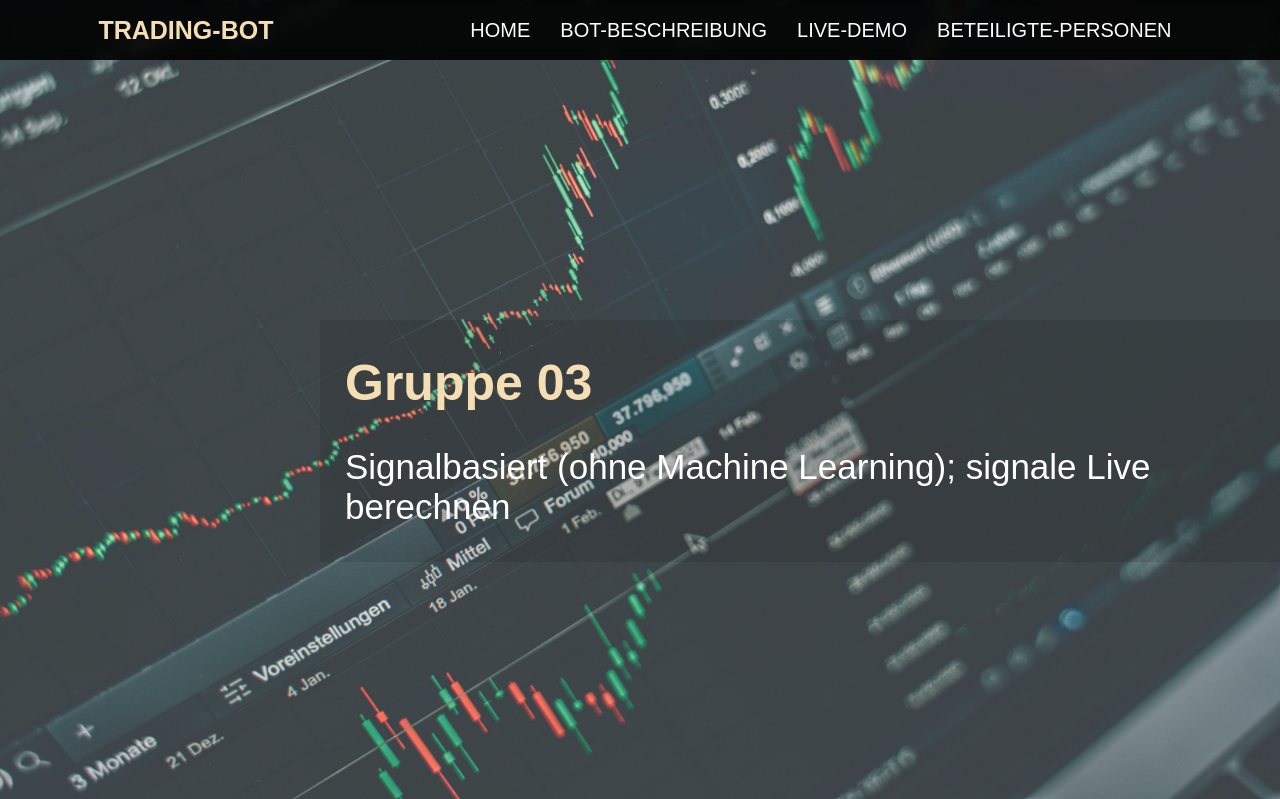
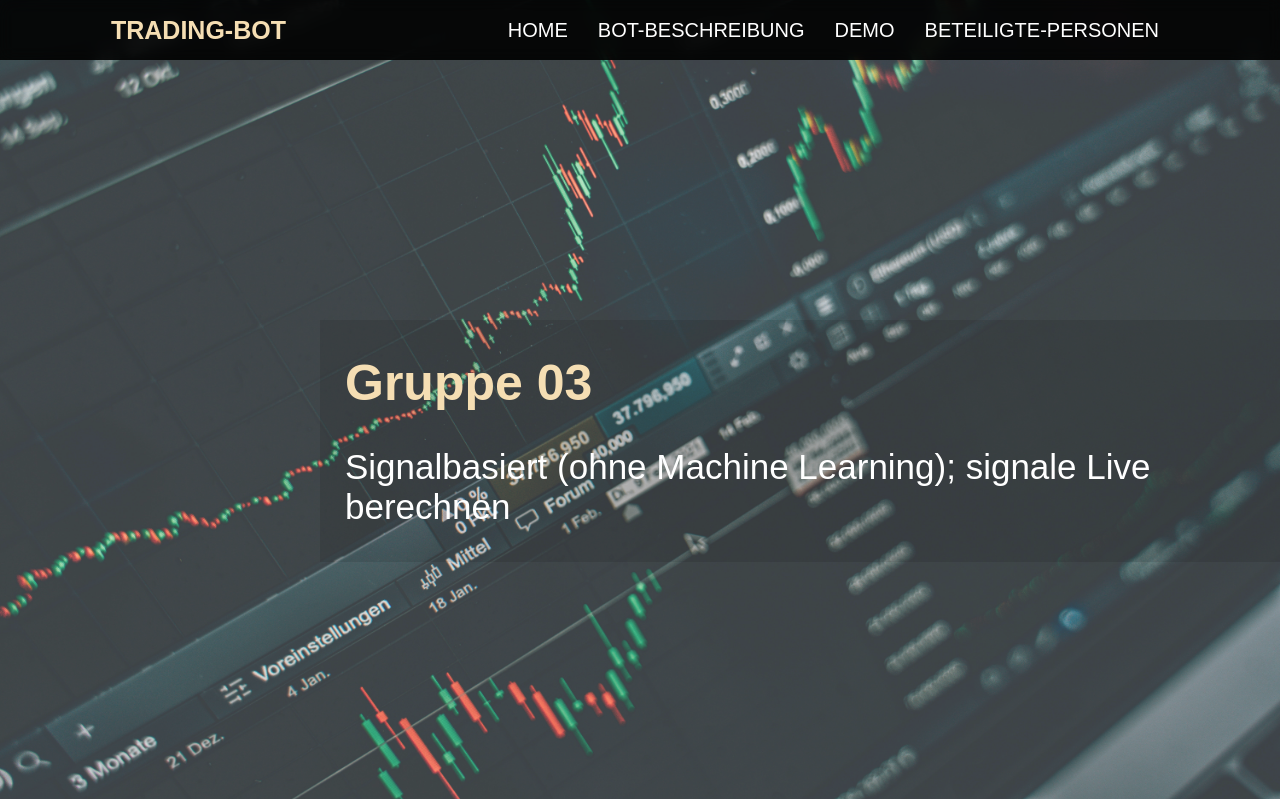
Before and after one commit to VartanArtyunyan/TradingBot, a Django app: page / in a window 1280 px wide. Shown: the top 799 px of the page. Run offline with Django 3.2, Linux system fonts and the light colour scheme; data comes from the database, SQL or seed files in the repository; data that the repository does not hold is empty.

Commit message:
changed text

```diff
--- a/Django/TradingBot/trading_B/templates/trading_B/home.html
+++ b/Django/TradingBot/trading_B/templates/trading_B/home.html
@@ -25,7 +25,7 @@
         <ul class="main-nav">
           <li><a href="#Home">Home</a></li>
           <li><a href="#Bot-Beschreibung">Bot-Beschreibung</a></li>
-          <li><a href="#Live-Demo">Live-Demo</a></li>
+          <li><a href="#Live-Demo">Demo</a></li>
           <li><a href="#Beteiligte-Personen">Beteiligte-Personen</a></li>
         </ul>
       </nav>
```
